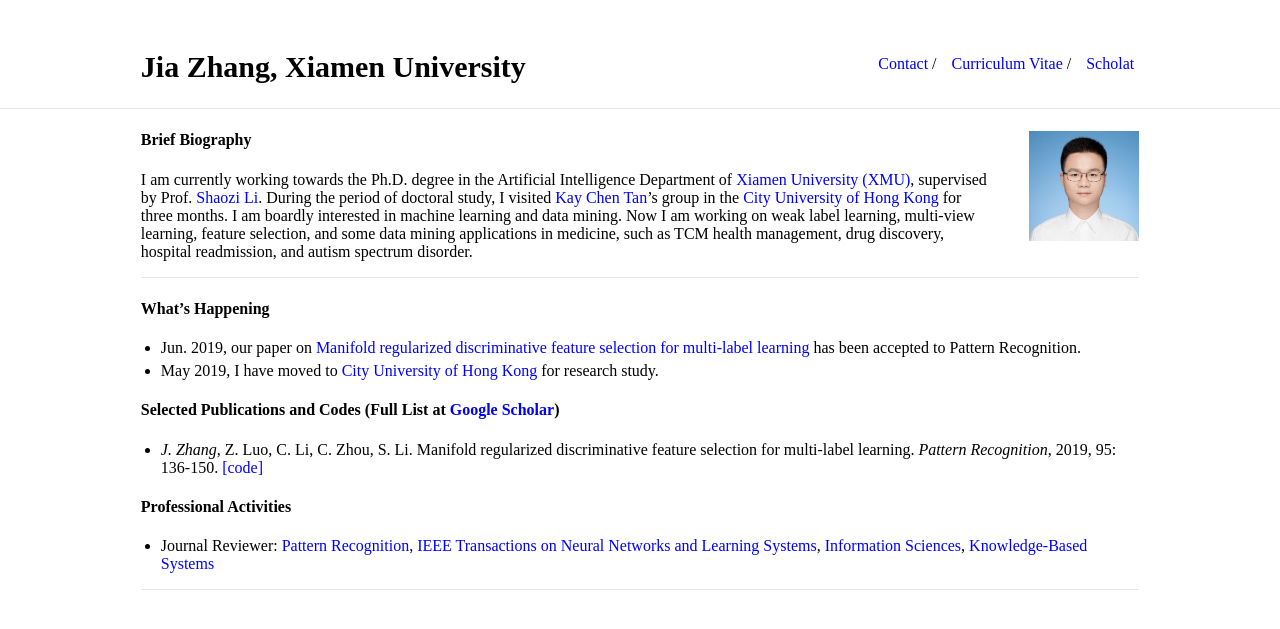
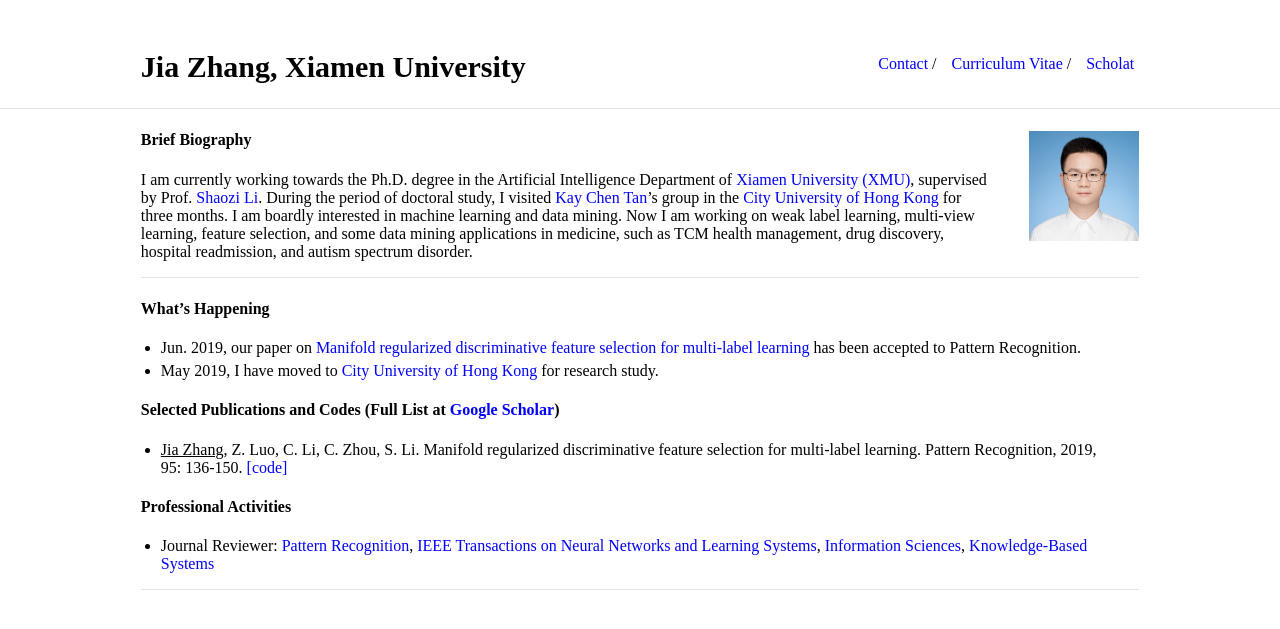
Before and after one commit to jiazhang-ml/jiazhang-ml.github.io, a Jekyll site: the page built from index.md, in a window 1280 px wide, cut to the strip 0-876 px from the top of the page. Shown: the top 629 px of the strip. Built offline with Jekyll 4.4.1, drawn with Linux system fonts in a browser that asks for light colours.

Commit message:
Update index.md

```diff
--- a/index.md
+++ b/index.md
@@ -17,7 +17,7 @@ I am currently working towards the Ph.D. degree in the Artificial Intelligence D
 
 #### Selected Publications and Codes (Full List at [Google Scholar](https://scholar.google.com.hk/citations?user=yBaTk-gAAAAJ&hl=en))
 
-* *J. Zhang*, Z. Luo, C. Li, C. Zhou, S. Li. Manifold regularized discriminative feature selection for multi-label learning. *Pattern Recognition*, 2019, 95: 136-150. [[code]](MDFS-master.zip)
+* <u>Jia Zhang</u>, Z. Luo, C. Li, C. Zhou, S. Li. Manifold regularized discriminative feature selection for multi-label learning. Pattern Recognition, 2019, 95: 136-150. [[code]](MDFS-master.zip)
 
 
 #### Professional Activities
```
